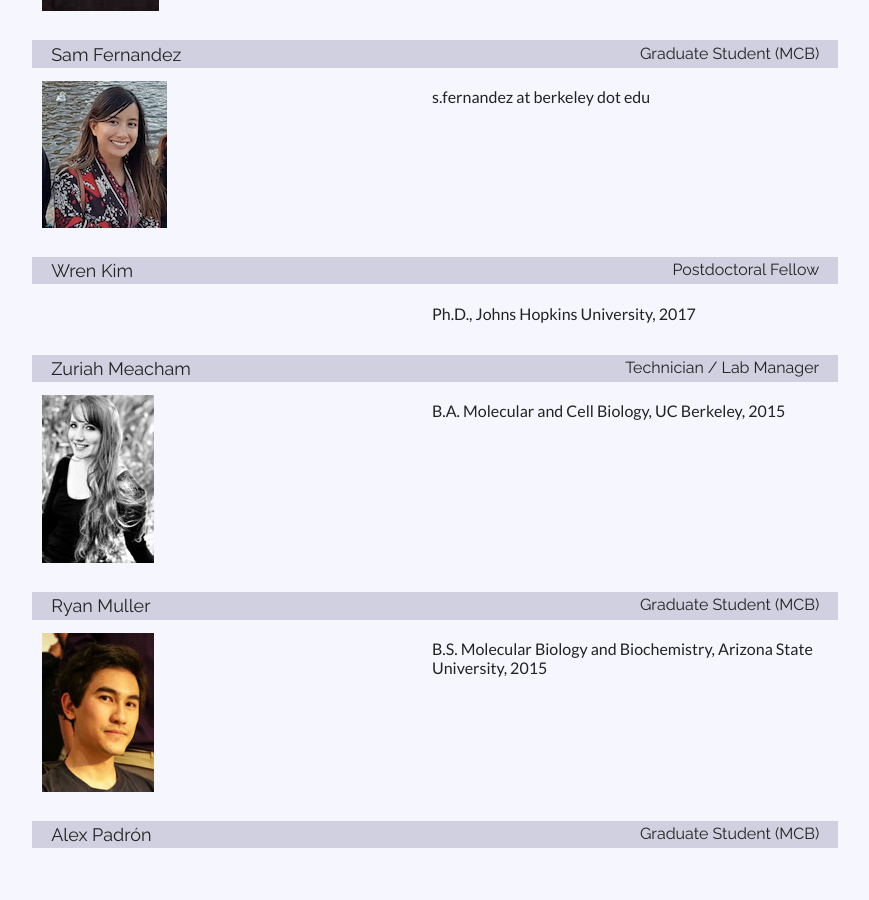
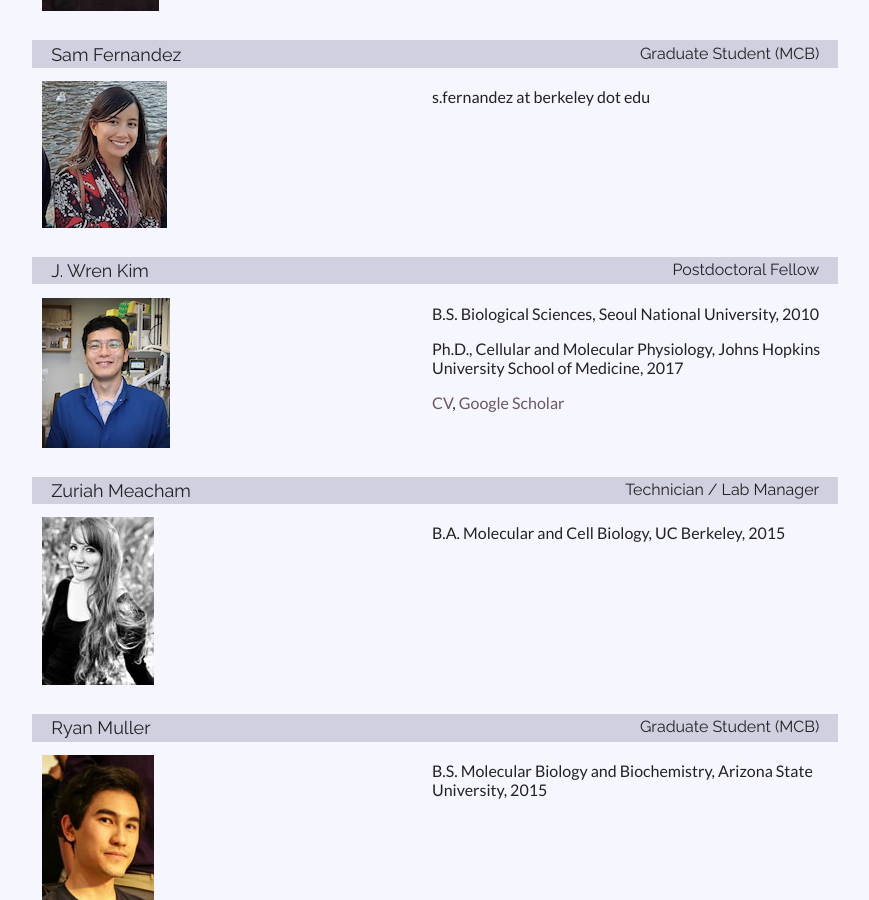
Before and after one commit to ingolia-lab/lab-web-page, a Jekyll site: the page built from src/people.html, in a window 1280 px wide and 900 px high, scrolled down 1388 px. Shown: the whole window, without its empty margins (208-1077 px from the left). Built offline with Jekyll 4.4.1, drawn with Linux system fonts in a browser that asks for light colours.

```diff
--- a/src/_data/people-fulltime.yml
+++ b/src/_data/people-fulltime.yml
@@ -30,10 +30,13 @@
   info: >
     <p>s.fernandez at berkeley dot edu</p>
 
-- name: Wren Kim
+- name: J. Wren Kim
   position: Postdoctoral Fellow
+  picture: images/profile_Aug19.jpg
   info: >
-    <p>Ph.D., Johns Hopkins University, 2017</p>
+    <p>B.S. Biological Sciences, Seoul National University, 2010
+    <p>Ph.D., Cellular and Molecular Physiology, Johns Hopkins University School of Medicine, 2017</p>
+    <p><a href="files/Curriculum_Vitae_JWK.pdf">CV</a>, <a href="https://scholar.google.com/citations?user=FAcKOAIAAAAJ">Google Scholar</a></p>
 
 - name: Zuriah Meacham
   position: Technician / Lab Manager
```
Also changed, not shown: src/images/profile_Aug19.jpg (added), src/images/profile_Aug19_Large.jpg (added), 1 other file.
